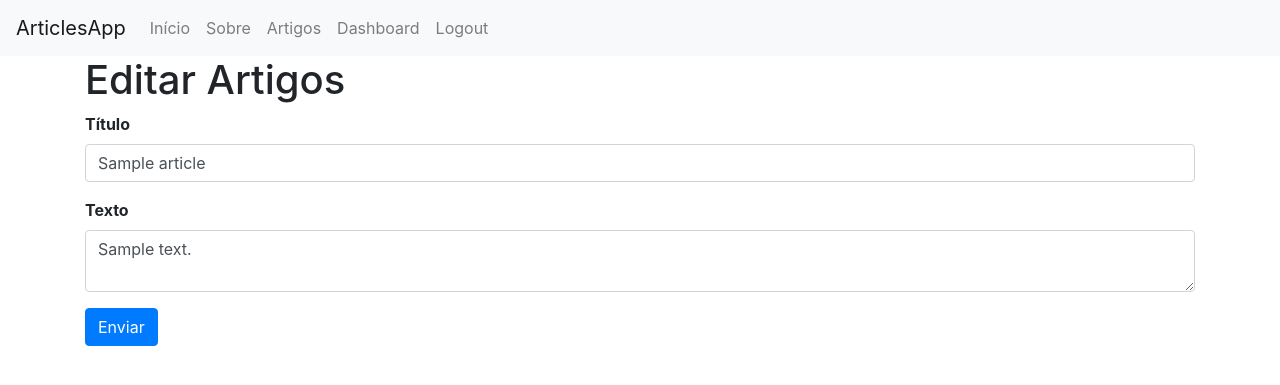
After one commit to tiagoqvilla/article-app, a Flask app: page /edit_article/1 in a window 1280 px wide. The commit adds this page. Shown: the top 385 px of the page. Run offline with Flask 2, Linux system fonts and the light colour scheme; the visitor is signed in with stand-in values (Sample User, id 1); tables that the repository leaves empty or names only in its code hold one stand-in row (values such as "Sample post"); some libraries are stand-ins or nearby versions.

Commit message:
Adicionado funções de edição e exclusão de artigos

```diff
--- a/app.py
+++ b/app.py
@@ -5,10 +5,12 @@ from flask_mysqldb import MySQL
 from wtforms import Form, StringField, TextAreaField, PasswordField, validators
 from passlib.hash import sha256_crypt
 from functools import wraps
+from flask_scss import Scss
 
 app = Flask(__name__)
 app.secret_key = 'secret key'
 log = create_logger(app)
+Scss(app, static_dir='static', asset_dir='assets')
 
 # Config MySQl
 app.config['MYSQL_HOST'] = 'localhost'
@@ -144,8 +146,6 @@ def login():
     return render_template('login.html')
 
 # Checa se usuário está logado
-
-
 def is_logged_in(f):
     @wraps(f)
     def wrap(*args, **kwargs):
@@ -223,5 +223,67 @@ def add_article():
     return render_template('add_article.html', form=form)
 
 
+# Edita Artigo
+@app.route('/edit_article/<string:id>', methods=['GET', 'POST'])
+@is_logged_in
+def edit_article(id):
+    # Cria cursor
+    cur = mysql.connection.cursor()
+
+    #Obtem o artigo por id
+    result = cur.execute("SELECT * FROM articles WHERE id = %s", [id])
+
+    article = cur.fetchone()
+
+    #Obtem o form
+    form = ArticleForm(request.form)
+
+    #Popula os artigos pelos campos
+    form.title.data = article['title']
+    form.body.data = article['body']
+
+    if request.method == 'POST' and form.validate():
+        title = request.form['title']
+        body = request.form['body']
+
+        # Cria cursor
+        cur = mysql.connection.cursor()
+
+        # Executa
+        cur.execute('UPDATE articles SET title=%s, body=%s WHERE id=%s', (title,body,id))
+
+        # Commit
+        mysql.connection.commit()
+
+        # Encerra a conexão
+        cur.close()
+
+        flash('Artigo editado!', 'success')
+
+        return redirect(url_for('dashboard'))
+
+    return render_template('edit_article.html', form=form)
+
+#Delete artigo
+@app.route('/delete_article/<string:id>', methods=['POST'])
+@is_logged_in
+def delete_article(id):
+    #Cria cursor
+    cur = mysql.connection.cursor()
+
+    #Execute
+    cur.execute('DELETE FROM articles WHERE id=%s', [id])
+
+    #Commit
+    mysql.connection.commit()
+
+    #Fecha cursor
+    cur.close()
+
+    flash('Artigo excluído!', 'success')
+
+    return redirect(url_for('dashboard'))
+
+
 if __name__ == '__main__':
     app.run(debug=True)
--- a/templates/about.html
+++ b/templates/about.html
@@ -1,7 +1,7 @@
 {% extends 'layout.html' %} {% block body %}
-<h1>Sobre Nós</h1>
+<h1 class="mt-3 mb-3">Sobre</h1>
 <p>
-  Lorem ipsum, dolor sit amet consectetur adipisicing elit. Unde illo impedit,
-  perspiciatis amet esse tenetur odio neque hic? Commodi, nulla.
+  Este <em>web app</em> tem como objetivo a criação, edição e remoção de
+  artigos, inteiramente desenvolvido com Flask.
 </p>
 {% endblock body %}
--- a/templates/articles.html
+++ b/templates/articles.html
@@ -1,5 +1,5 @@
 {% extends 'layout.html' %} {% block body %}
-<h1>Artigos</h1>
+<h1 class="mt-3 mb-3">Artigos</h1>
 {% for article in articles %}
 <ul class="list-group">
   <li class="list-group-item">
--- /dev/null
+++ b/templates/edit_article.html
@@ -0,0 +1,13 @@
+{% extends 'layout.html' %} {% block body %}
+<h1>Editar Artigos</h1>
+{% from 'includes/_formhelpers.html' import render_field %}
+<form action="" method="POST">
+  <div class="form-group">
+    {{ render_field(form.title, class="form-control") }}
+  </div>
+  <div class="form-group">
+    {{ render_field(form.body, class="form-control", id="editor") }}
+  </div>
+  <p><input type="submit" value="Enviar" class="btn btn-primary" /></p>
+</form>
+{% endblock body %}
--- a/templates/home.html
+++ b/templates/home.html
@@ -1,7 +1,9 @@
 {% extends 'layout.html' %} {% block body %}
 <div class="jumbotron text-center">
-  <h1>Welcome to Flask App</h1>
-  <p class="lead">This application is built on the Python Flask framework</p>
+  <h1>Bem Vindo ao Articles App!</h1>
+  <p class="lead">
+    Essa é uma aplicação desenvolvida inteiramente com o framework Flask
+  </p>
   {% if session.logged_in == NULL %}
   <a href="/register" class="btn btn-primary btn-lg">Registre-se</a>
   <a href="/login" class="btn btn-success btn-lg">Login</a>
--- a/templates/includes/_navbar.html
+++ b/templates/includes/_navbar.html
@@ -1,5 +1,5 @@
 <nav class="navbar navbar-expand-lg navbar-light bg-light">
-  <a class="navbar-brand" href="#">MyFlaskApp</a>
+  <a class="navbar-brand" href="#">ArticlesApp</a>
   <button
     class="navbar-toggler"
     type="button"
--- a/templates/login.html
+++ b/templates/login.html
@@ -1,5 +1,5 @@
 {% extends 'layout.html' %} {% block body %}
-<h1>Login</h1>
+<h1 class="mt-3 mb-3">Login</h1>
 <form action="" method="POST">
   <div class="form-group">
     <label>Username</label>
```
Also changed, not shown: templates/dashboard.html (+9 -1 lines), static/style.css (added).
